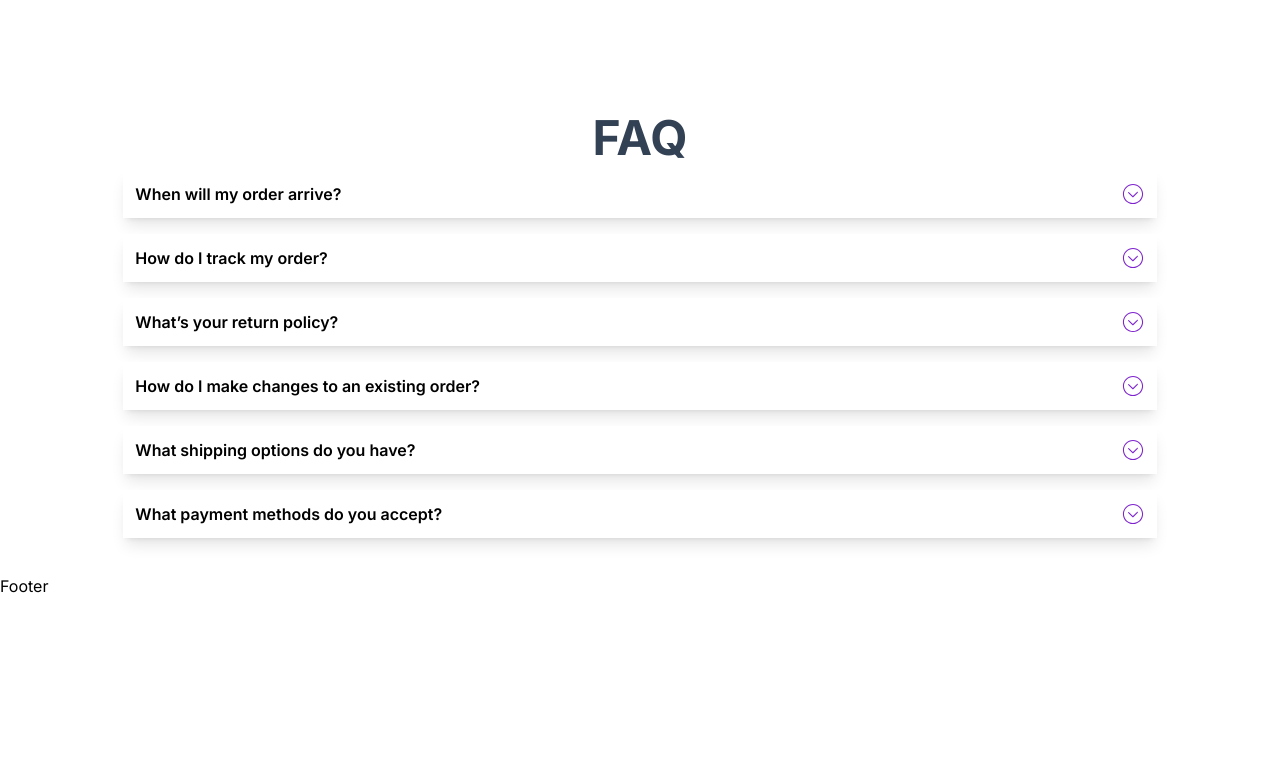
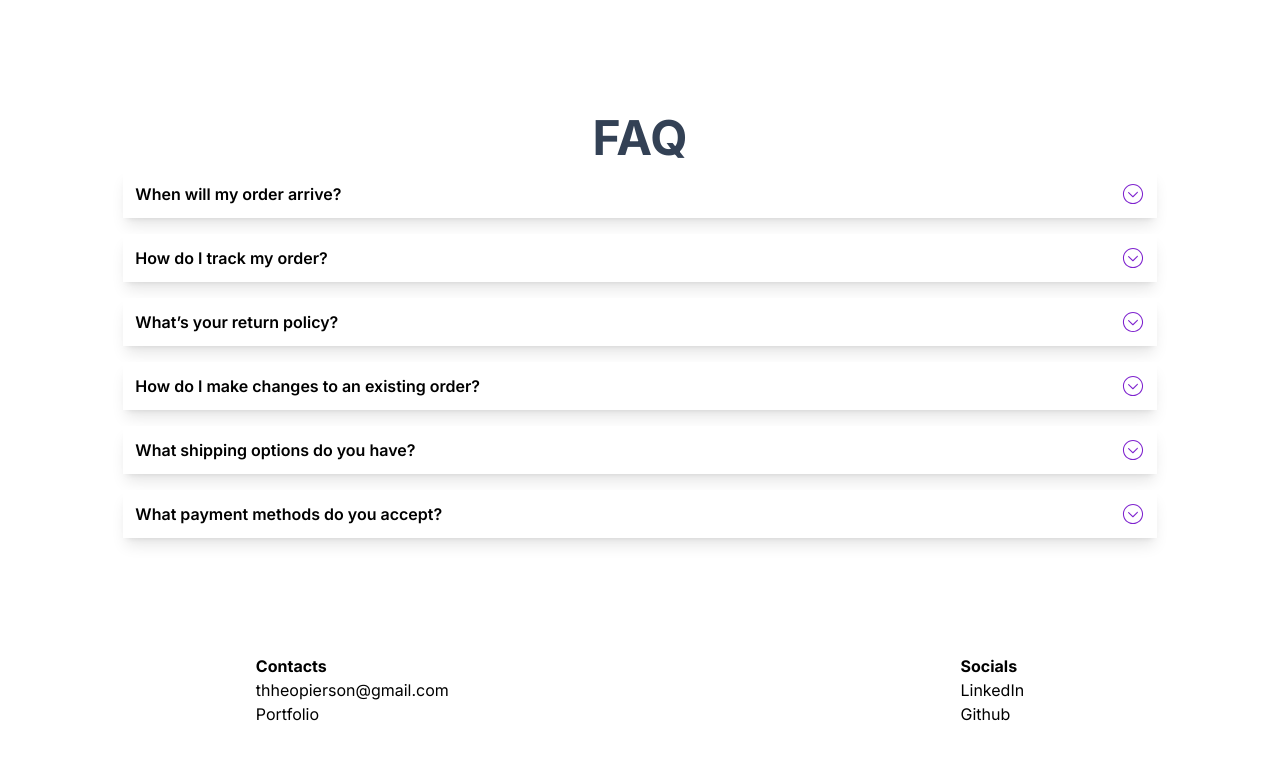
Before and after one commit to TheoPIERSON/chef-pro, a Next.js app: page / in a window 1280 px wide. Shown: the part 2973-3733 px from the top of the page. Before the commit the page ends 3571 px from the top, so only its background shows below. Built offline with nearby package versions, Linux system fonts and the light colour scheme.

Commit message:
feat: finish footer

```diff
--- a/src/app/components/footer.tsx
+++ b/src/app/components/footer.tsx
@@ -1,7 +1,30 @@
 import React from "react";
 
 const Footer = () => {
-  return <section id="footer">Footer</section>;
+  return (
+    <section id="footer">
+      <ul className="grid md:flex justify-around mt-20 mb-10">
+        <li className="mb-5">
+          <h2 className="font-bold">Contacts</h2>
+          <p>thheopierson@gmail.com</p>
+          <p>
+            <a className="hover:underline" href="http://theo-pierson.vercel.app">
+              Portfolio
+            </a>
+          </p>
+        </li>
+        <li>
+          <h2 className="font-bold">Socials</h2>
+          <p>
+            <a href="https://www.linkedin.com/in/theo-pierson-5bab87216/">LinkedIn</a>
+          </p>
+          <p>
+            <a href="https://github.com/TheoPIERSON">Github</a>
+          </p>
+        </li>
+      </ul>
+    </section>
+  );
 };
 
 export default Footer;
```
